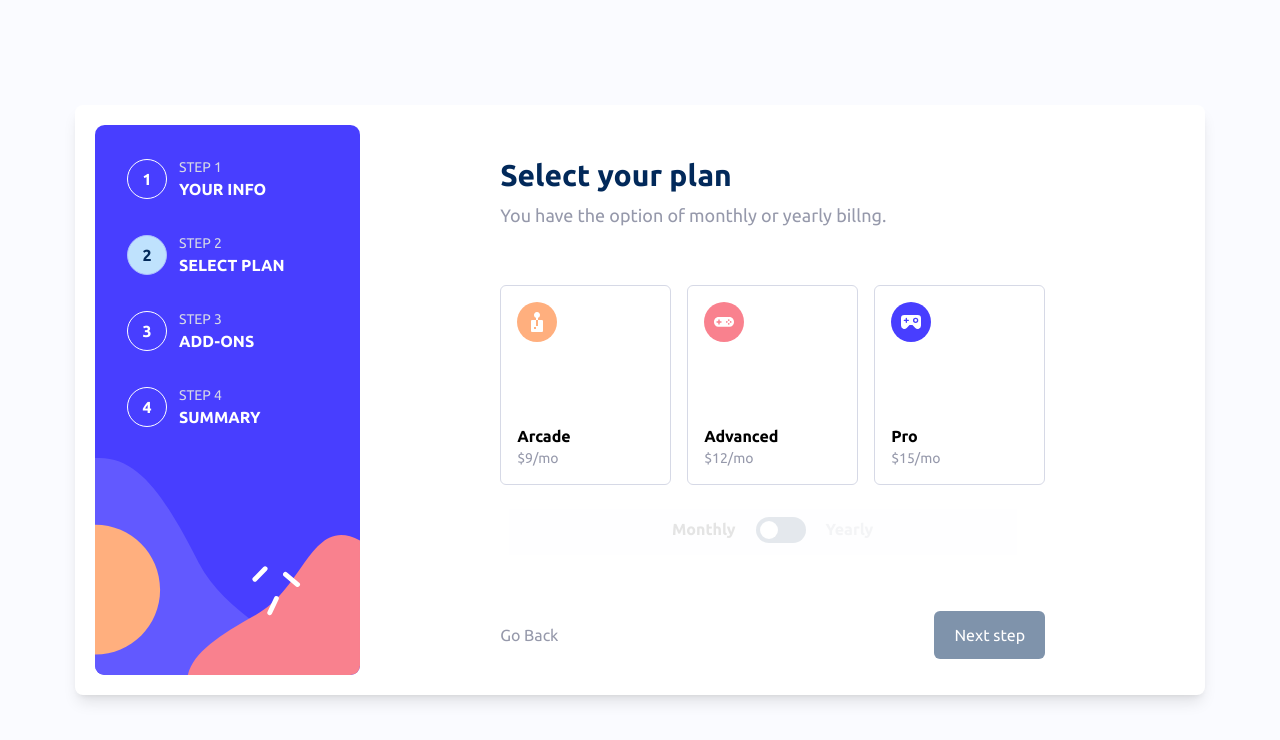
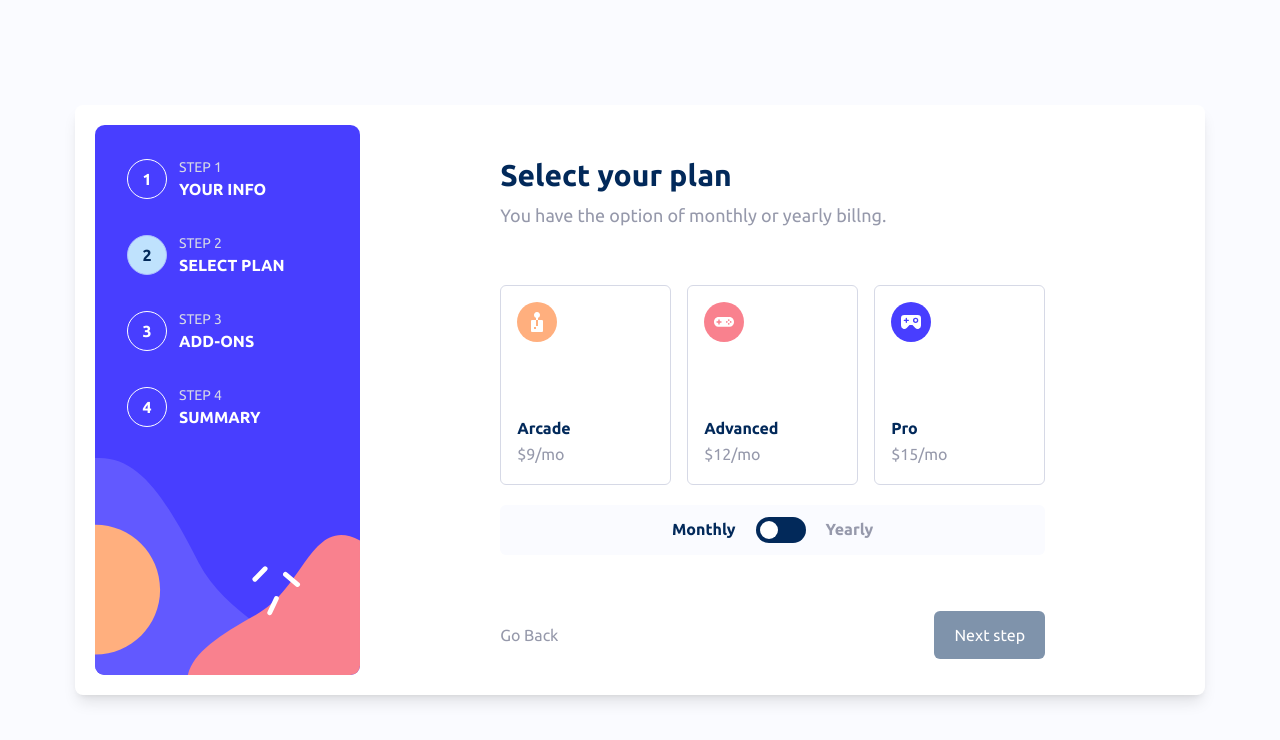
Before and after one commit to jzaplet/saas-checkout, a React (Vite) app: page / in a window 1280 px wide. Both pictures are taken after typing "Sample", "name@example.com", "Sample" into the empty fields and a click on the button "Next step". Shown: the top 740 px of the page. Built offline with nearby package versions, Linux system fonts and the light colour scheme.

Commit message:
Added billing interval store

```diff
--- a/src/components/SelectPlan.tsx
+++ b/src/components/SelectPlan.tsx
@@ -1,9 +1,9 @@
 import { useEffect } from 'react';
 import { useAtom } from 'jotai';
-import { plansStore, selectedPlanStore, stepStore } from '../store/store';
+import { plansStore, selectedBillingIntervalStore, selectedPlanStore, stepStore } from '../store/store';
 import Header from './section/Header';
 import NavButtons from './stepper/NavButtons';
-import { Plan } from '../api/types';
+import { Billing, Plan } from '../api/types';
 import ImgArcade from '../../assets/images/icon-arcade.svg';
 import ImgAdvanced from '../../assets/images/icon-advanced.svg';
 import ImgPro from '../../assets/images/icon-pro.svg';
@@ -12,18 +12,7 @@ function SelectPlan(): JSX.Element {
   const [, setStep] = useAtom(stepStore);
   const [plans, setPlans] = useAtom(plansStore);
   const [selectedPlan, setSelectedPlan] = useAtom(selectedPlanStore);
-
-  function getPlanImage(id: string): string {
-    const imageMap = [
-      { id: 'plan-1', image: ImgArcade },
-      { id: 'plan-2', image: ImgAdvanced },
-      { id: 'plan-3', image: ImgPro },
-    ];
-
-    const image = imageMap.find((v) => v.id === id);
-
-    return image ? image.image : '//dummyimage.com/40x40';
-  }
+  const [selectedBillingInterval, setSelectedBillingInterval] = useAtom(selectedBillingIntervalStore);
 
   async function fetchPlans(): Promise<void> {
     // TODO: Implement GraphQL query... ????
@@ -43,6 +32,26 @@ function SelectPlan(): JSX.Element {
 
   function onSubmit(): void {
     setStep(3);
+  }
+
+  function getPlanImage(id: string): string {
+    const imageMap = [
+      { id: 'plan-1', image: ImgArcade },
+      { id: 'plan-2', image: ImgAdvanced },
+      { id: 'plan-3', image: ImgPro },
+    ];
+
+    const image = imageMap.find((v) => v.id === id);
+
+    return image ? image.image : '//dummyimage.com/40x40';
+  }
+
+  function toggleBillingInterval(): void {
+    setSelectedBillingInterval(monthlySubs() ? Billing.year : Billing.month);
+  }
+
+  function monthlySubs(): boolean {
+    return selectedBillingInterval === Billing.month;
   }
 
   useEffect(() => {
@@ -76,24 +85,39 @@ function SelectPlan(): JSX.Element {
                 <img src={getPlanImage(plan.id)} alt={plan.name} />
               </div>
               <div>
-                <div className="font-bold">{plan.name}</div>
-                <div className="text-sm text-cool-gray">${plan.monthlyFee}/mo</div>
+                <div className="font-bold text-marine-blue">{plan.name}</div>
+                <div className="text-cool-gray">
+                  <div className="leading-7">${monthlySubs() ? plan.monthlyFee + '/mo' : plan.yearlyFee + '/yr'}</div>
+                  {!monthlySubs() && <div className="text-sm text-marine-blue">2 months free</div>}
+                </div>
               </div>
             </div>
           ))}
         </div>
+
         {plans.length !== 0 && (
-          <div className="mt-5 opacity-10">
-            <div className="bg-alabaster rounded-md p-3 flex gap-5 justify-center">
-              <div className="font-bold">Monthly</div>
-              <div className="rounded-full p-1 bg-marine-blue w-[50px] cursor-pointer flex justify-start">
+          <div className="mt-5">
+            <div className="bg-alabaster rounded-md p-3 flex gap-5 justify-center text-cool-gray">
+              <div className={`font-bold ${selectedBillingInterval === Billing.month ? 'text-marine-blue' : ''}`}>
+                Monthly
+              </div>
+              <div
+                onClick={toggleBillingInterval}
+                className={[
+                  'rounded-full p-1 bg-marine-blue w-[50px] cursor-pointer flex',
+                  selectedBillingInterval === Billing.month ? 'justify-start' : 'justify-end',
+                ].join(' ')}
+              >
                 <div className="rounded-full bg-white w-[1.125rem] h-[1.125rem]"></div>
               </div>
-              <div className="font-bold text-cool-gray">Yearly</div>
+              <div className={`font-bold ${selectedBillingInterval === Billing.year ? 'text-marine-blue' : ''}`}>
+                Yearly
+              </div>
             </div>
           </div>
         )}
       </div>
+
       <NavButtons btnText="Next step" disabled={plans.length < 1 || !selectedPlan} />
     </form>
   );
```
